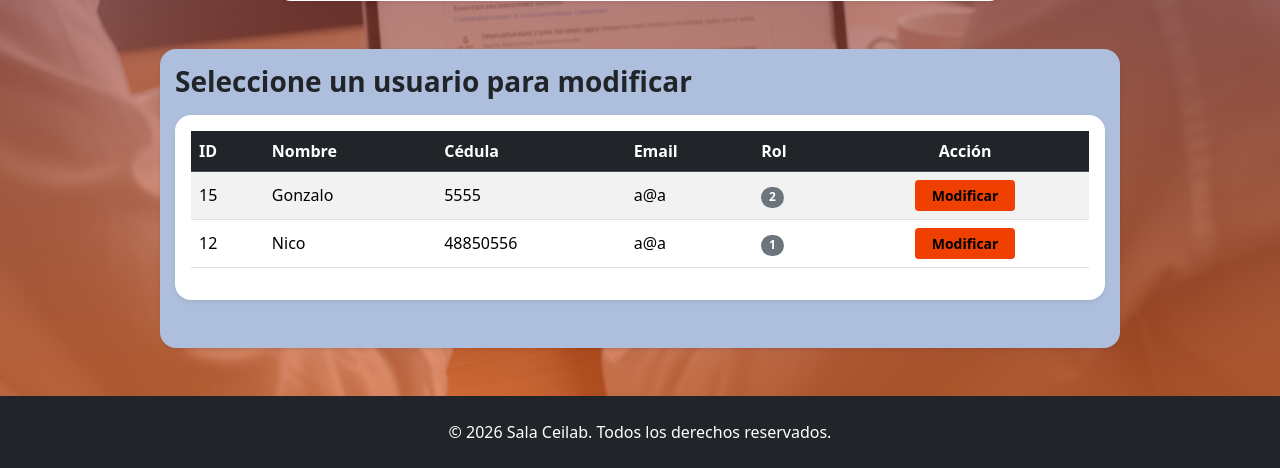
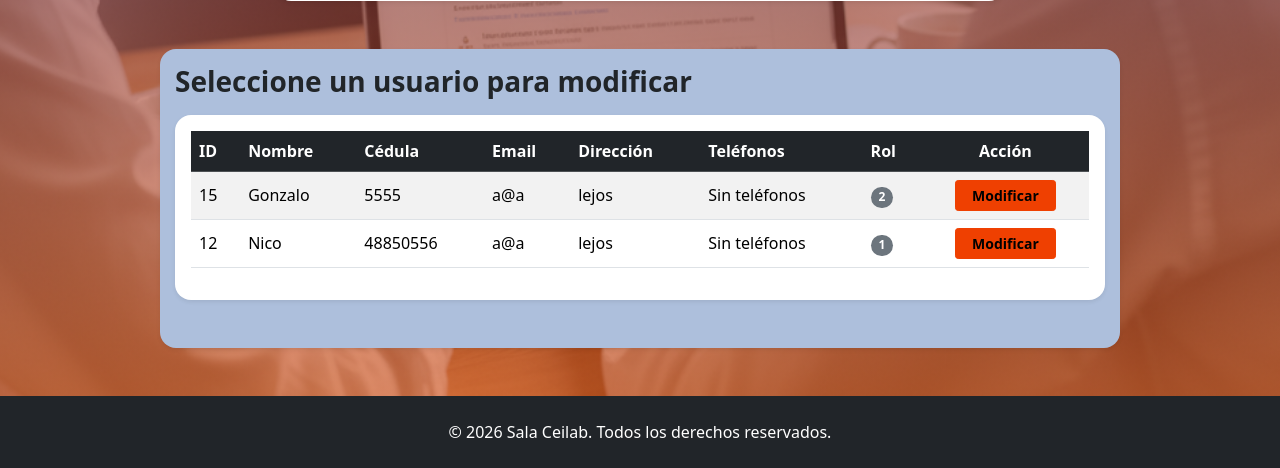
Before and after one commit to NicoSTeam/CeiLab2026, a PHP site: page /Formularios/modUsuario.php in a window 1280 px wide. Shown: the part 734-1202 px from the top of the page. Run offline with PHP 8.4, Linux system fonts and the light colour scheme; data comes from the database, SQL or seed files in the repository; tables that the repository leaves empty hold one stand-in row (values such as "Sample post").

Commit message:
FIX listados
borrar y modificar usuarios muestran telefonos y dir ahora

```diff
--- a/Formularios/borrarUsuario.php
+++ b/Formularios/borrarUsuario.php
@@ -96,12 +96,16 @@ if ($_SERVER['REQUEST_METHOD'] == 'POST' && isset($_POST['fidusuario'])) {
                                             <th>Nombre</th>
                                             <th>Cédula</th>
                                             <th>Email</th>
+                                            <th>Dirección</th>
+                                            <th>Teléfonos</th>
                                             <th>Rol</th>
                                             <th class="text-center">Acción</th>
                                         </tr>
                                     </thead>
                                     <tbody>
                                         <?php while ($row = mysqli_fetch_assoc($resultadoListado)) {
+                                            $telefonosArr = $objUsuario->obtenerTelefonosPorUsuario($row['IDUsuario']);
+                                            $textoTelefonos = !empty($telefonosArr) ? implode(', ', $telefonosArr) : 'Sin teléfonos';
                                             $rolArr = $objUsuario->obtenerRolesPorUsuario($row['IDUsuario']);
                                             $textorol = !empty($rolArr) ? implode(', ', $rolArr) : 'Sin rol asignado';
 
@@ -111,6 +115,8 @@ if ($_SERVER['REQUEST_METHOD'] == 'POST' && isset($_POST['fidusuario'])) {
                                                 <td><?php echo htmlspecialchars($row['nombre']); ?></td>
                                                 <td><?php echo htmlspecialchars($row['cedula']); ?></td>
                                                 <td><?php echo htmlspecialchars($row['email']); ?></td>
+                                                <td><?php echo htmlspecialchars($row['direccion']); ?></td>
+                                                <td><?php echo htmlspecialchars($textoTelefonos); ?></td>
                                                 <td><span class="badge bg-secondary"><?php echo htmlspecialchars($textorol); ?></span></td>
                                                 <td class="text-center">
                                                     <!-- Botón que activa el modal de confirmación -->
--- a/Formularios/modUsuario.php
+++ b/Formularios/modUsuario.php
@@ -110,12 +110,17 @@ if ($idModificar) {
                                                 <th>Nombre</th>
                                                 <th>Cédula</th>
                                                 <th>Email</th>
+                                                <th>Dirección</th>
+                                                <th>Teléfonos</th>
                                                 <th>Rol</th>
                                                 <th class="text-center">Acción</th>
                                             </tr>
                                         </thead>
                                         <tbody>
                                             <?php while ($row = mysqli_fetch_assoc($resultadoListado)) {
+                                            $telefonosArr = $objUsuario->obtenerTelefonosPorUsuario($row['IDUsuario']);
+                                            $textoTelefonos = !empty($telefonosArr) ? implode(', ', $telefonosArr) : 'Sin teléfonos';
+
                                             $rolArr = $objUsuario->obtenerRolesPorUsuario($row['IDUsuario']);
                                             $textorol = !empty($rolArr) ? implode(', ', $rolArr) : 'Sin rol asignado';
 
@@ -125,6 +130,8 @@ if ($idModificar) {
                                                     <td><?php echo htmlspecialchars($row['nombre']); ?></td>
                                                     <td><?php echo htmlspecialchars($row['cedula']); ?></td>
                                                     <td><?php echo htmlspecialchars($row['email']); ?></td>
+                                                    <td><?php echo htmlspecialchars($row['direccion']); ?></td>
+                                                    <td><?php echo htmlspecialchars($textoTelefonos); ?></td>
                                                     <td><span class="badge bg-secondary"><?php echo htmlspecialchars($textorol); ?></span></td>
                                                     <td class="text-center">
                                                         <a href="modUsuario.php?id=<?php echo $row['IDUsuario']; ?>" class="btn btn-sm btn-warning fw-bold px-3">Modificar</a>
```
